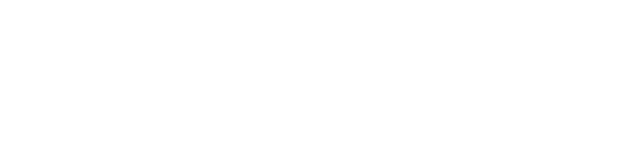
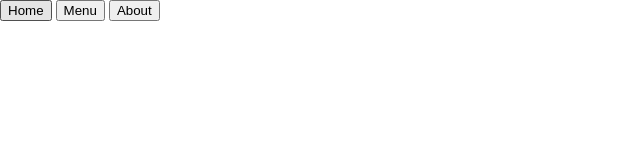
Before and after one commit to Andrefe91/js_project_restaurant_page, a website built with webpack: page src/index.html in a window 1280 px wide. Shown: the whole page, without its empty margins (0-640 px from the left). Built offline with nearby package versions, Linux system fonts and the light colour scheme.

Commit message:
Style file and Css Reset added

```diff
--- a/package.json
+++ b/package.json
@@ -24,7 +24,9 @@
   },
   "homepage": "https://github.com/Andrefe91/js_project_restaurant_page#readme",
   "devDependencies": {
+    "css-loader": "^7.1.2",
     "html-webpack-plugin": "^5.6.0",
+    "style-loader": "^4.0.0",
     "webpack": "^5.92.0",
     "webpack-cli": "^5.1.4",
     "webpack-dev-server": "^5.0.4"
--- a/src/index.html
+++ b/src/index.html
@@ -6,5 +6,20 @@
     <title>Restaurant Page</title>
 </head>
 <body>
+    <!-- Header -->
+    <header>
+        <nav>
+            <button type="button">Home</button>
+            <button type="button">Menu</button>
+            <button type="button">About</button>
+        </nav>
+    </header>
+
+    <!-- Section -->
+    <div id="content"></div>
+
+
+    <!-- Footer -->
+     <footer></footer>
 </body>
 </html>
--- a/src/index.js
+++ b/src/index.js
@@ -0,0 +1,6 @@
+import './style.css';
+
+
+if (process.env.NODE_ENV !== 'production') {
+    console.log("We appear to be running in a development environment");
+}
--- /dev/null
+++ b/src/style.css
@@ -0,0 +1,22 @@
+/* Css Reset */
+
+html, body, div, span, applet, object, iframe,
+h1, h2, h3, h4, h5, h6, p, blockquote, pre,
+a, abbr, acronym, address, big, cite, code,
+del, dfn, em, img, ins, kbd, q, s, samp,
+small, strike, strong, sub, sup, tt, var,
+b, u, i, center,
+dl, dt, dd, ol, ul, li,
+fieldset, form, label, legend,
+table, caption, tbody, tfoot, thead, tr, th, td,
+article, aside, canvas, details, embed,
+figure, figcaption, footer, header, hgroup,
+menu, nav, output, ruby, section, summary,
+time, mark, audio, video {
+	margin: 0;
+	padding: 0;
+	border: 0;
+	font-size: 100%;
+	font: inherit;
+	vertical-align: baseline;
+}
```
Also changed, not shown: 1 other file.
